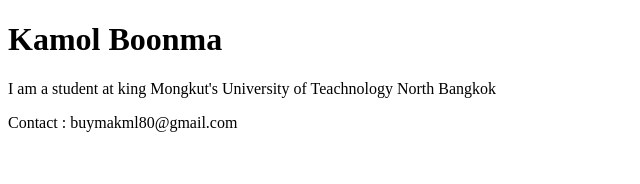
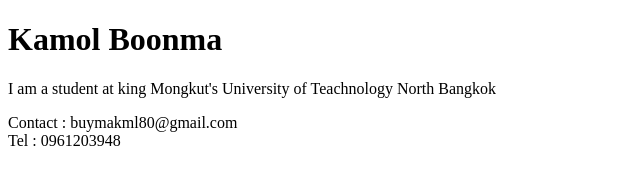
Before and after one commit to k4m01/github-desktop-project, a plain HTML site: page index.html in a window 1280 px wide. Shown: the whole page, without its empty margins (0-640 px from the left). Drawn offline with Linux system fonts and the light colour scheme.

Commit message:
Update index.html with add Tel

```diff
--- a/index.html
+++ b/index.html
@@ -8,6 +8,8 @@
 <body>
     <h1>Kamol Boonma</h1>
     <p>I am a student at king Mongkut's University of Teachnology North Bangkok</p>
-    <footer>Contact : buymakml80@gmail.com</footer>
+    <footer>Contact : buymakml80@gmail.com <br>
+            Tel : 0961203948
+    </footer>
 </body>
 </html>
```
